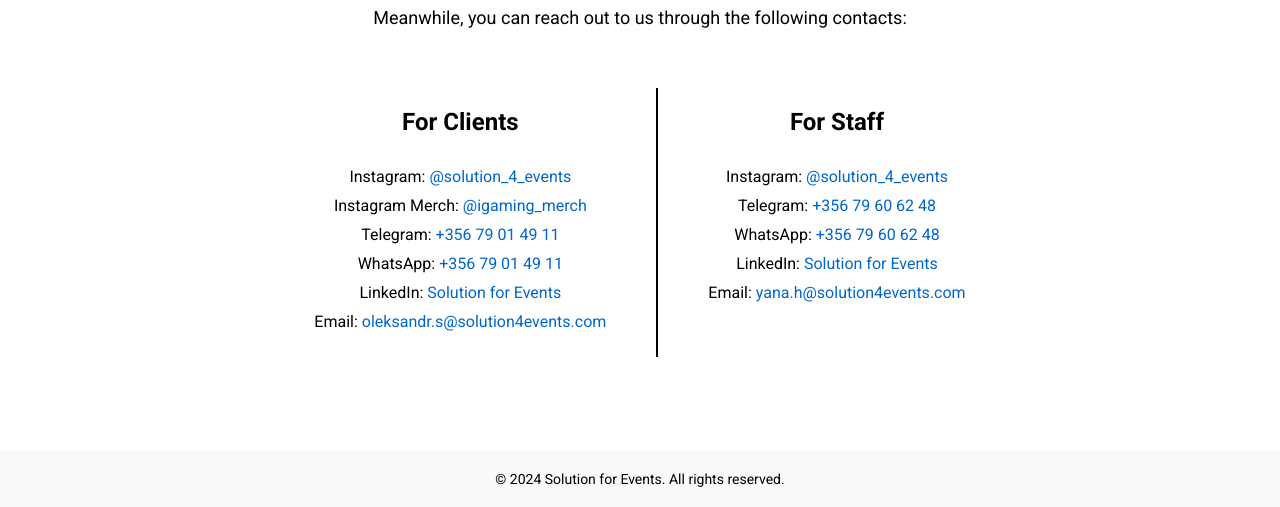
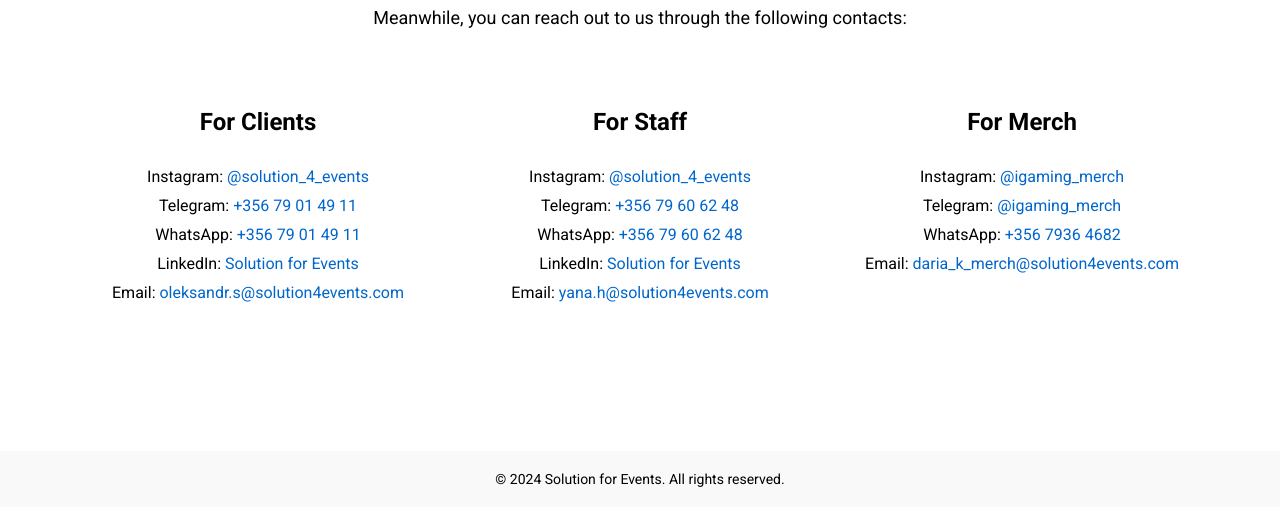
Before and after one commit to Solution-4-Events/solution4events-site, a plain HTML site: page index.html in a window 1280 px wide. Shown: the part 293-800 px from the top of the page. Drawn offline with Linux system fonts and the light colour scheme.

Commit message:
Update index.html
Added a new Merch block

```diff
--- a/index.html
+++ b/index.html
@@ -33,12 +33,12 @@
         .contacts-section {
             display: flex;
             justify-content: center;
-            align-items: stretch;
+            align-items: flex-start;
             padding: 20px 0;
-            gap: 50px; /* Відстань між блоками та лінією */
+            gap: 30px; /* Відстань між колонками */
         }
         .contact-box {
-            max-width: 300px;
+            width: 320px; /* Збільшена ширина */
             display: flex;
             flex-direction: column;
             text-align: center;
@@ -62,15 +62,11 @@
         .contact-box li a:hover {
             color: #ff5733;
         }
-        .divider-container {
-            display: flex;
-            justify-content: center;
-            align-items: center;
-        }
         .divider {
-            border-left: 2px solid black;
-            height: auto; /* Динамічна висота для вирівнювання з блоками */
-            margin: 0;
+            width: 2px;
+            background-color: black;
+            height: 80%; /* Висота на 20% менша за блоки */
+            align-self: center;
         }
         footer {
             text-align: center;
@@ -123,7 +119,6 @@
             <h2>For Clients</h2>
             <ul>
                 <li>Instagram: <a href="https://instagram.com/solution_4_events" target="_blank">@solution_4_events</a></li>
-                <li>Instagram Merch: <a href="https://www.instagram.com/igaming_merch/" target="_blank">@igaming_merch</a></li>
                 <li>Telegram: <a href="https://t.me/+35679014911" target="_blank">+356 79 01 49 11</a></li>
                 <li>WhatsApp: <a href="https://wa.me/+35679014911" target="_blank">+356 79 01 49 11</a></li>
                 <li>LinkedIn: <a href="https://www.linkedin.com/company/solution-for-events/?viewAsMember=true" target="_blank">Solution for Events</a></li>
@@ -145,6 +140,20 @@
                 <li>Email: <a href="mailto:yana.h@solution4events.com" target="_blank">yana.h@solution4events.com</a></li>
             </ul>
         </div>
+
+        <!-- Divider (Central Line) -->
+        <div class="divider"></div>
+
+        <!-- Merch Section -->
+        <div class="contact-box">
+            <h2>For Merch</h2>
+            <ul>
+                <li>Instagram: <a href="https://www.instagram.com/igaming_merch/" target="_blank">@igaming_merch</a></li>
+                <li>Telegram: <a href="https://t.me/igaming_merch" target="_blank">@igaming_merch</a></li>
+                <li>WhatsApp: <a href="https://wa.me/+35679364682" target="_blank">+356 7936 4682</a></li>
+                <li>Email: <a href="mailto:daria_k_merch@solution4events.com" target="_blank">daria_k_merch@solution4events.com</a></li>
+            </ul>
+        </div>
     </div>
 </main>
 
```
